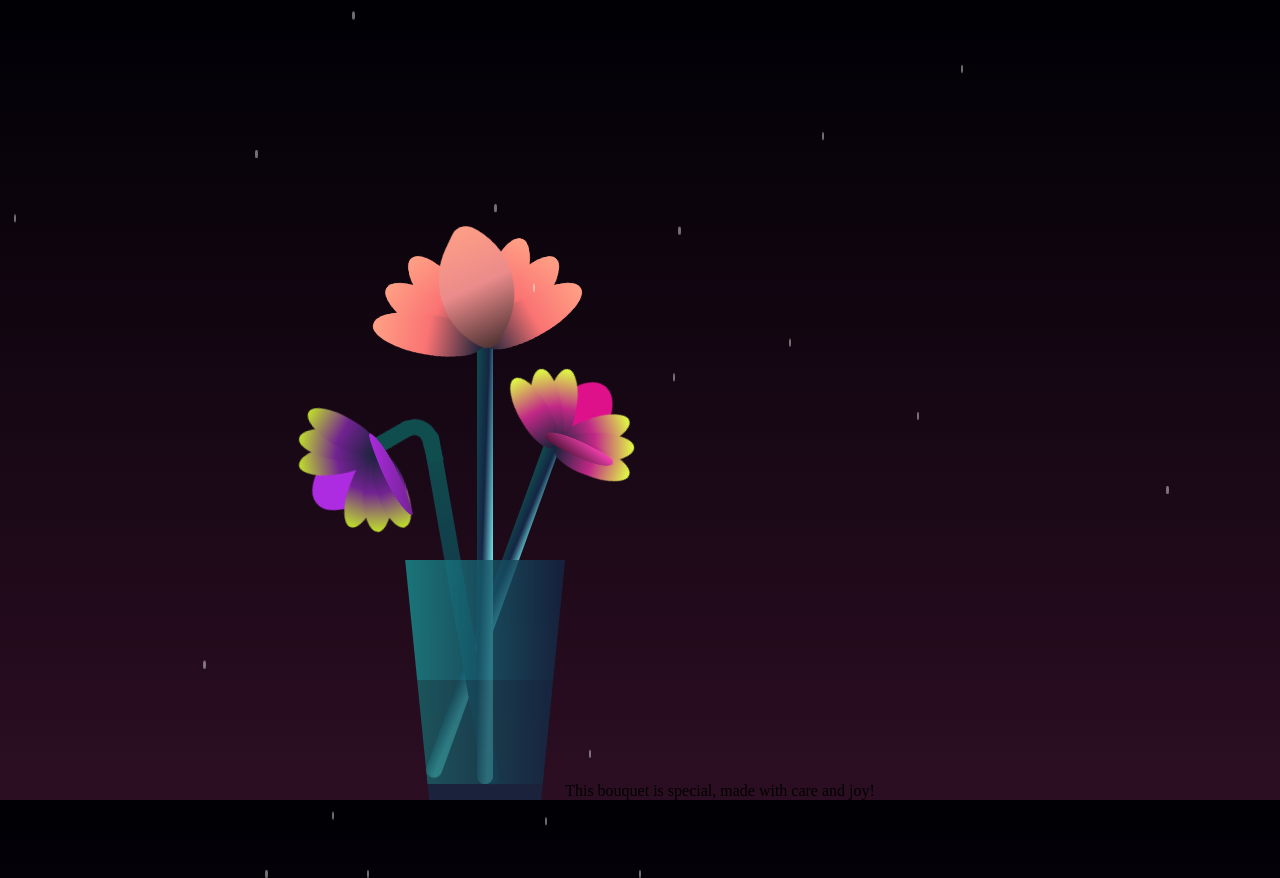
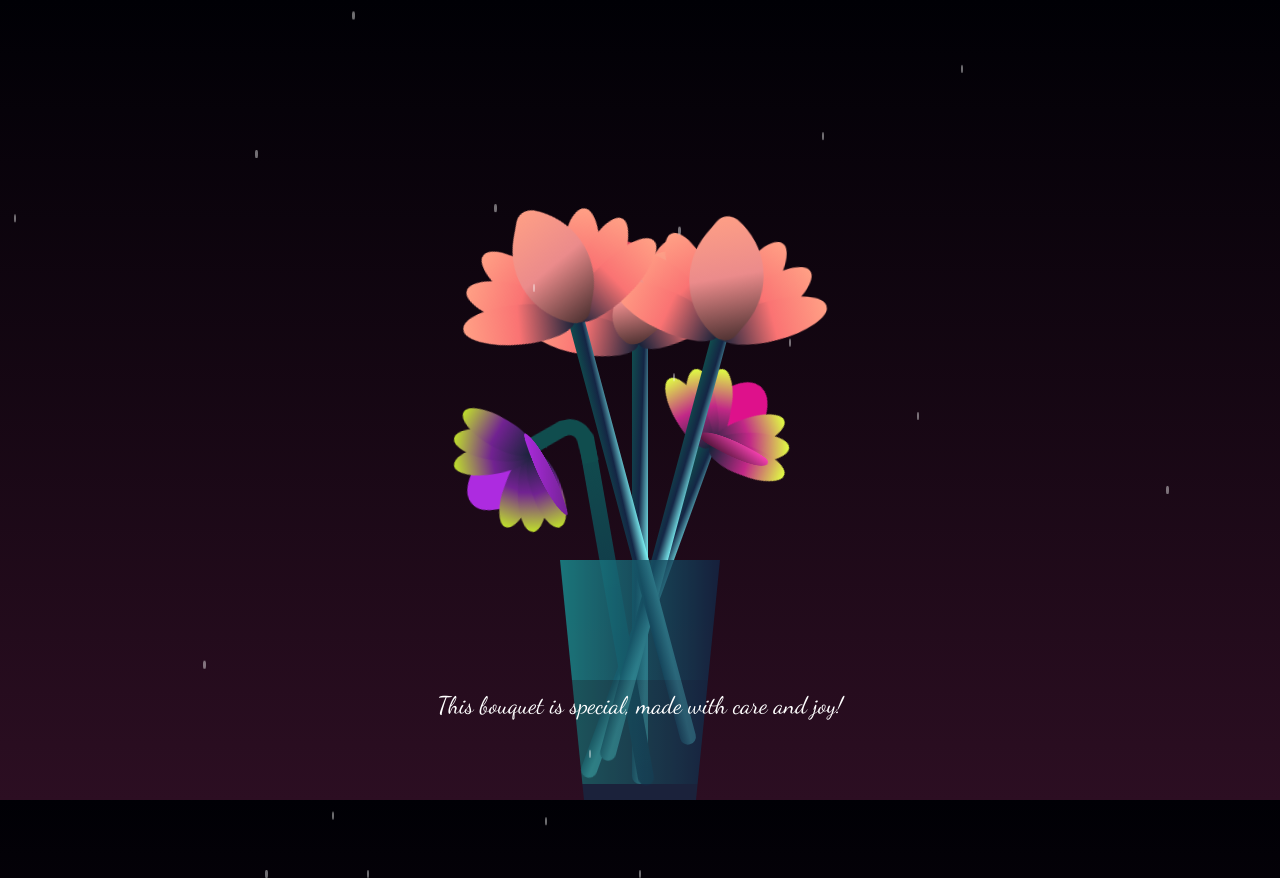
Before and after one commit to Cloudzisbot/congratsv2, a plain HTML site: page index.html in a window 1280 px wide. Drawn offline with nearby package versions, Linux system fonts and the light colour scheme.

Commit message:
Update styles.css

```diff
--- a/styles.css
+++ b/styles.css
@@ -111,6 +111,39 @@ h1 {
   bottom: 5%;
   transform-origin: 10% left;
   transform: rotate(-10deg);
+}
+/* Existing styles */
+
+/* Positioning for New Flowers */
+.f-wrapper--4 {
+  left: 60%;
+  bottom: 4vmin;
+  transform: rotate(15deg);
+}
+
+.f-wrapper--5 {
+  left: 40%;
+  bottom: 6vmin;
+  transform: rotate(-15deg);
+}
+
+/* Special Note Styling */
+.special-note {
+  color: white;
+  font-size: 1.5rem;
+  font-family: "Dancing Script", cursive;
+  position: absolute;
+  bottom: 10%;
+  width: 100%;
+  text-align: center;
+  opacity: 0;
+  animation: fadeIn 2s ease 3s forwards;
+}
+
+@keyframes fadeIn {
+  to {
+    opacity: 1;
+  }
 }
 
 .f-wrapper--3 .flower__line {
```
